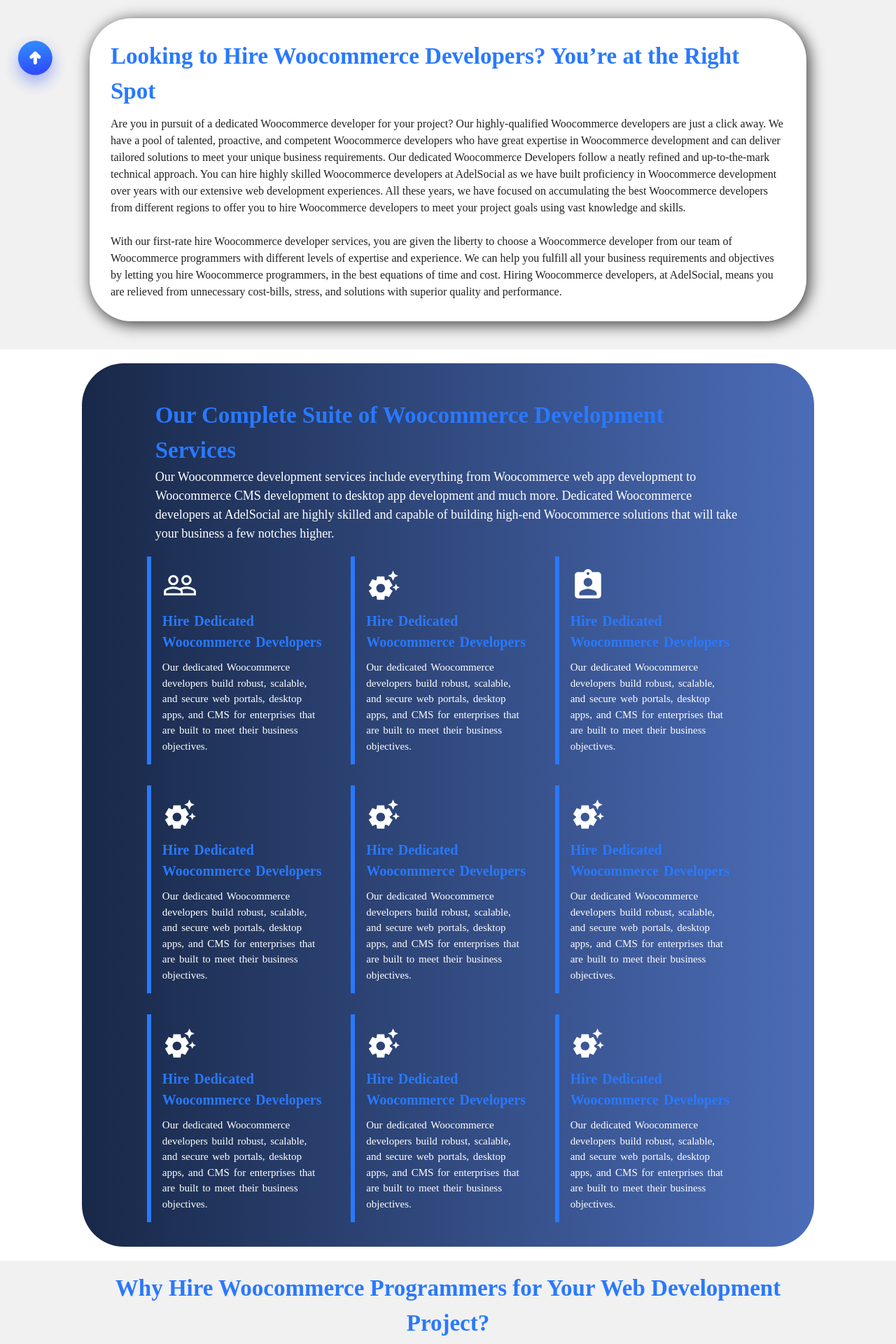
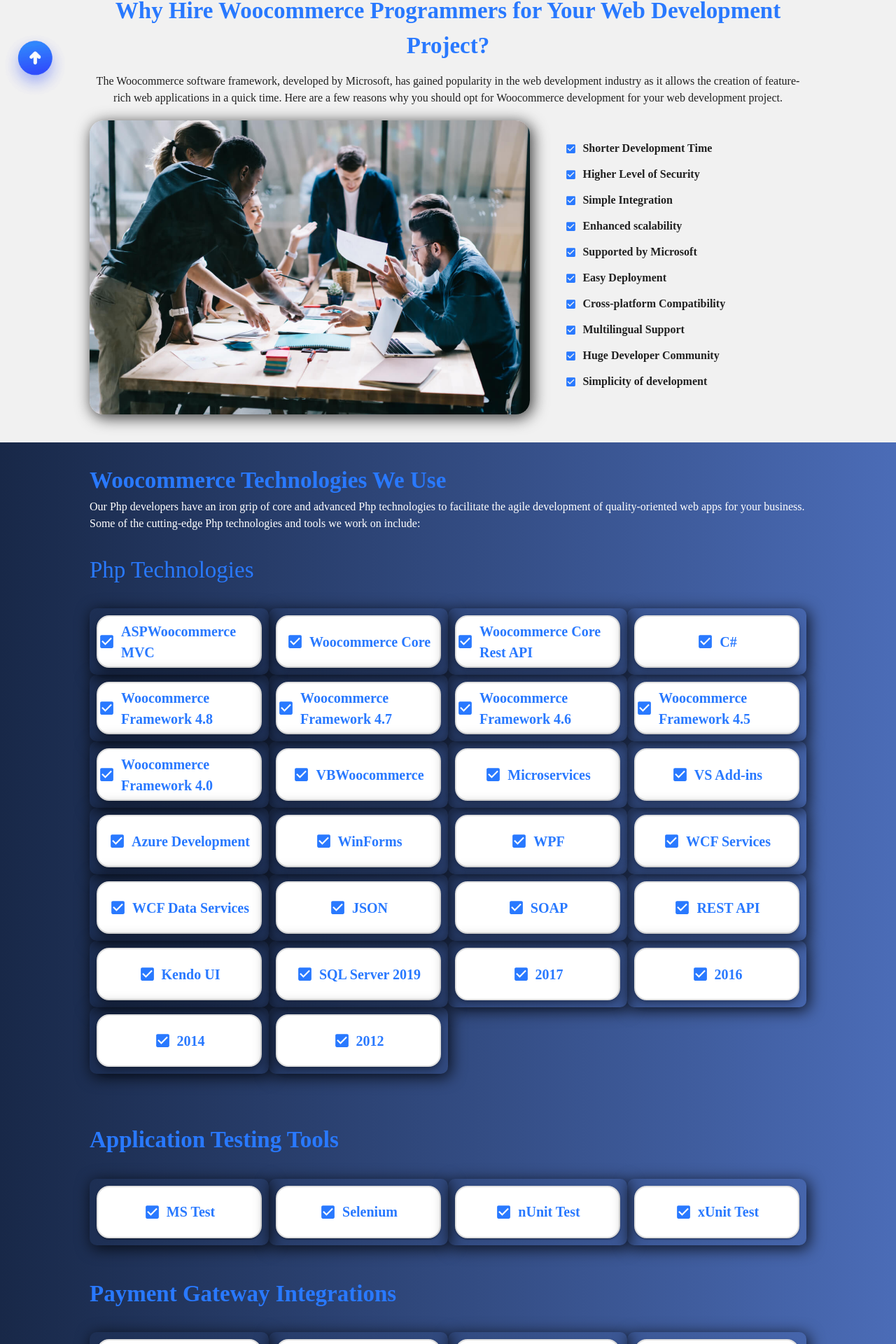
Before and after one commit to rahulrawal3101/Adelsocial, a React (Create React App) app: page /woocommerce in a window 1280 px wide. Shown: the part 610-2530 px from the top of the page at 70% size. Built offline with nearby package versions, Linux system fonts and the light colour scheme.

Commit message:
portfolio page change

```diff
--- a/src/components/SendProposal.js
+++ b/src/components/SendProposal.js
@@ -32,7 +32,7 @@
                     </Typography>
                     <Box sx={{display:'flex',justifyContent:'center',alignItems:'center'}} data-aos="fade-up">
 
-                    <Button variant='contained' onClick={()=>{navigate('/portfolio')}} sx={{fontSize:'16px',fontFamily:'serif',p:'8px 25px',borderRadius:'3px 15px 3px 15px'}}>Portfolio</Button>
+                    <Button variant='contained' onClick={()=>{navigate('/portfolio')}} sx={{fontSize:{lg:'16px',md:'15px',sm:'14px',xs:'13px'},fontFamily:'serif',p:{lg:'8px 25px',md:'8px 25px' ,sm:'7px 20px',sm:'6px 20px'},borderRadius:'3px 15px 3px 15px'}}>Portfolio</Button>
                     </Box>
 
 
--- a/src/pages/ecommerce/Woocommerce.js
+++ b/src/pages/ecommerce/Woocommerce.js
@@ -313,52 +313,6 @@
 
 
             <Grid item xs={12} sx={{ pb: "40px", bgcolor: "#f1f1f1", display: "flex", justifyContent: "center" }}>
-                <Box sx={{ borderRadius: '60px', boxShadow: '3px 4px 21px 1px rgba(0,0,0,0.75)', bgcolor: 'white', width: { xs: "95%", sm: "95%", md: "95%", lg: "80%" }, mt: "50px", p: '30px' }}>
-                    <Typography sx={{ fontSize:{lg:"33px",md:"30px",sm:"28px",xs:"22px"}, fontWeight: "800", color: MAIN_COLOR }} >
-                        Looking to Hire Woocommerce Developers? You’re at the Right Spot
-                    </Typography>
-                    <Typography sx={{ fontSize: { xs: '12px', lg: '16px', }, color: '#212121',mt:"10px" }}>
-                        Are you in pursuit of a dedicated Woocommerce developer for your project? Our highly-qualified Woocommerce developers are just a click away. We have a pool of talented, proactive, and competent Woocommerce developers who have great expertise in Woocommerce development and can deliver tailored solutions to meet your unique business requirements. Our dedicated Woocommerce Developers follow a neatly refined and up-to-the-mark technical approach. You can hire highly skilled Woocommerce developers at AdelSocial as we have built proficiency in Woocommerce development over years with our extensive web development experiences. All these years, we have focused on accumulating the best Woocommerce developers from different regions to offer you to hire Woocommerce developers to meet your project goals using vast knowledge and skills.
-                        <br />
-                        <br />
-                        With our first-rate hire Woocommerce developer services, you are given the liberty to choose a Woocommerce developer from our team of Woocommerce programmers with different levels of expertise and experience. We can help you fulfill all your business requirements and objectives by letting you hire Woocommerce programmers, in the best equations of time and cost. Hiring Woocommerce developers, at AdelSocial, means you are relieved from unnecessary cost-bills, stress, and solutions with superior quality and performance.
-                    </Typography>
-                </Box>
-            </Grid>
-            <Box sx={{ p: "20px 10px", display:'flex', justifyContent:'center',alignItems:'center' }}>
-                <Grid className='dotnetPage'  container sx={{ borderRadius: "60px", pb: '20px', flexDirection: 'column', justifyContent: 'center', alignItems: 'center', width: { xs: "100%", sm: "99.2%", md: "99%", lg: "83%" } }}>
-                    <Grid item xs={12} sx={{  mb: "20px", display: "flex", justifyContent: "center" ,borderRadius:'20px' }}>
-                        <Box sx={{ width: { xs: "90%", sm: "90%", md: "70%", lg: "80%" }, mt: "50px" }}>
-                            <Typography sx={{ fontSize:{lg:"33px",md:"30px",sm:"28px",xs:"22px"}, fontWeight: "800", color: MAIN_COLOR }} >
-                                Our Complete Suite of Woocommerce Development Services
-                            </Typography>
-                            <Typography sx={{ color: 'white', fontSize: { xs: '12px', lg: '18px' } }}>
-                                Our Woocommerce development services include everything from Woocommerce web app development to Woocommerce CMS development to desktop app development and much more. Dedicated Woocommerce developers at AdelSocial are highly skilled and capable of building high-end Woocommerce solutions that will take your business a few notches higher.
-                            </Typography>
-
-                        </Box>
-                    </Grid>
-
-                    <Grid container sx={{ width: '100%', display:'flex', justifyContent:'center', alignItems:'center' }} spacing={2}>
-                        {
-                            netInfo.map((ele) => {
-                                return (
-
-                                    <Grid item xs={12} sm={6} md={3} lg={3} data-aos='fade-up' sx={{ borderLeft: `6px solid ${MAIN_COLOR}`, p: "15px 10px 15px 10px", lineHeight: "2", m: "15px" }}>
-                                        <Box>
-                                            {ele.icon}
-                                        </Box>
-                                        <Typography sx={{ fontWeight: "800", fontSize: "20px", wordSpacing: "2px", letterSpacing: "px", color: MAIN_COLOR }}>{ele.title}</Typography>
-                                        <Typography sx={{ wordSpacing: "2px", mt: "10px", color: 'white', fontSize: { xs: '12px', lg: '15px' } }}>{ele.about}</Typography>
-                                    </Grid>
-                                )
-                            })
-                        }
-                    </Grid>
-                </Grid>
-            </Box>
-
-            <Grid item xs={12} sx={{ pb: "40px", bgcolor: "#f1f1f1", display: "flex", justifyContent: "center" }}>
                 <Box sx={{ width: { xs: "90%", sm: "90%", md: "70%", lg: "80%" }, mt:"15px",textAlign:{xs:"",sm:"",md:"center",lg:"center"} }}>
                     <Typography sx={{fontSize:{lg:"33px",md:"30px",sm:"28px",xs:"22px"}, fontWeight: "900", color: MAIN_COLOR }} >
                         Why Hire Woocommerce Programmers for Your Web Development Project?
@@ -369,7 +323,7 @@
 
                     <Box sx={{ display: "flex", alignItems: "center", flexWrap: "wrap" }}>
                         <Box data-aos='fade-up' sx={{ mt: "20px", height: { xs: "300px", sm: "300px", md: "380px", lg: "420px" } }}>
-                            <img src={orangenet} style={{ borderRadius: '90px', boxShadow: '3px 4px 21px 1px rgba(0,0,0,0.75)', }} alt='pic' height="100%" width="100%" />
+                            <img src={orangenet} style={{ borderRadius: '20px', boxShadow: '3px 4px 21px 1px rgba(0,0,0,0.75)', }} alt='pic' height="100%" width="100%" />
                         </Box>
                         <Box sx={{ml:'30px'}}>
                             {
@@ -388,23 +342,22 @@
                 </Box>
             </Grid>
 
-
             <Grid className='dotnetPage' item xs={12} sx={{ pb: "40px", display: "flex", justifyContent: "center", mt: '0px', pt: '30px' }}>
                     <Box sx={{ width: { xs: "90%", sm: "90%", md: "70%", lg: "80%" } }}>
-                    <Typography sx={{ fontSize:{lg:"33px",md:"30px",sm:"28px",xs:"22px"}, fontWeight: "800", color: MAIN_COLOR }} >
+                        <Typography sx={{ fontSize: { lg: "33px", md: "30px", sm: "28px", xs: "22px" }, fontWeight: "800", color: MAIN_COLOR }} >
                             Woocommerce Technologies We Use
                         </Typography>
-                    <Typography sx={{ fontSize: { xs: '12px', lg: '16px'},color: 'white'  }}>Our Woocommerce developers have an iron grip of core and advanced Woocommerce technologies to facilitate the agile development of quality-oriented web apps for your business. Some of the cutting-edge Woocommerce technologies and tools we work on include:</Typography>
+                        <Typography sx={{ fontSize: { xs: '12px', lg: '16px' }, color: 'white' }}>Our Php developers have an iron grip of core and advanced Php technologies to facilitate the agile development of quality-oriented web apps for your business. Some of the cutting-edge Php technologies and tools we work on include:</Typography>
 
                         <Box>
-                        <Typography sx={{ fontSize:{lg:"33px",md:"30px",sm:"28px",xs:"22px"}, color: MAIN_COLOR, m: "30px 0px" }} >
-                            Woocommerce Technologies
+                            <Typography sx={{ fontSize: { lg: "33px", md: "30px", sm: "28px", xs: "22px" }, color: MAIN_COLOR, m: "30px 0px" }} >
+                                Php Technologies
                             </Typography>
-                        <Grid container spacing={2}>
+                            <Grid container >
                                 {
                                     Technologies1.map((ele) => {
                                         return (
-                                        <Grid item xs={12} sm={6} md={4} lg={3} sx={{ borderRadius: '10px', boxShadow: '3px 4px 21px 1px rgba(0,0,0,0.75)',p:'0px 10px 10px 0px ' }}>
+                                            <Grid item xs={12} sm={6} md={4} lg={3} sx={{ borderRadius: '10px', boxShadow: '3px 4px 21px 1px rgba(0,0,0,0.75)', p: '10px ' }}>
                                                 <Paper sx={{ display: 'flex', justifyContent: 'center', border: "2px solid #e0e0e0", height: "75px", borderRadius: "18px" }} elevation={7}>
                                                     <Typography sx={{ display: "flex", alignItems: "center", fontSize: "20px", fontWeight: 900, color: MAIN_COLOR }}>
                                                         <CheckBoxIcon sx={{ mr: "8px", color: MAIN_COLOR, fontSize: "25px" }} />{ele}
@@ -422,18 +375,18 @@
 
                 </Grid>
 
-            <Grid className='dotnetPage' item xs={12} sx={{ pb: "15px",display:'flex', justifyContent:'center'  }}>
+                <Grid className='dotnetPage' item xs={12} sx={{ pb: "15px", display: 'flex', justifyContent: 'center' }}>
                     <Box sx={{ width: { xs: "90%", sm: "90%", md: "70%", lg: "80%" }, }}>
                         <Box>
-                        <Typography sx={{fontSize:{lg:"33px",md:"30px",sm:"28px",xs:"22px"}, m: '30px 0px', fontWeight: "900", color: MAIN_COLOR }} >
+                            <Typography sx={{ fontSize: { lg: "33px", md: "30px", sm: "28px", xs: "22px" }, m: '30px 0px', fontWeight: "900", color: MAIN_COLOR }} >
                                 Application Testing Tools
                             </Typography>
-                        <Grid container spacing={2} >
+                            <Grid container  >
                                 {
                                     Technologies2.map((ele) => {
                                         return (
-                                        <Grid item xs={12} sm={6} md={6} lg={3} sx={{ borderRadius: '10px', boxShadow: '3px 4px 21px 1px rgba(0,0,0,0.75)',p:'0px 14px 15px 0px'  }}>
-                                        <Paper sx={{ display: 'flex', justifyContent: 'center', border: "2px solid #e0e0e0",  height: "75px", borderRadius: "18px" , }} elevation={2}>
+                                            <Grid item xs={12} sm={6} md={6} lg={3} sx={{ borderRadius: '10px', boxShadow: '3px 4px 21px 1px rgba(0,0,0,0.75)', p: '10px' }}>
+                                                <Paper sx={{ display: 'flex', justifyContent: 'center', border: "2px solid #e0e0e0", height: "75px", borderRadius: "18px", }} elevation={2}>
                                                     <Typography sx={{ display: "flex", alignItems: "center", fontSize: "20px", fontWeight: 900, color: MAIN_COLOR }}>
                                                         <CheckBoxIcon sx={{ mr: "8px", color: MAIN_COLOR, fontSize: "25px" }} />{ele}
                                                     </Typography>
@@ -453,14 +406,14 @@
                 <Grid className='dotnetPage' item xs={12} sx={{ pb: "15px", display: "flex", justifyContent: "center" }}>
                     <Box sx={{ width: { xs: "90%", sm: "90%", md: "70%", lg: "80%" }, }}>
                         <Box>
-                        <Typography sx={{ fontSize:{lg:"33px",md:"30px",sm:"28px",xs:"22px"}, m: '30px 0px', fontWeight: "800", color: MAIN_COLOR }} >
+                            <Typography sx={{ fontSize: { lg: "33px", md: "30px", sm: "28px", xs: "22px" }, m: '30px 0px', fontWeight: "800", color: MAIN_COLOR }} >
                                 Payment Gateway Integrations
                             </Typography>
-                        <Grid container spacing={2}>
+                            <Grid container >
                                 {
                                     Technologies3.map((ele) => {
                                         return (
-                                        <Grid item xs={12} sm={6} md={4} lg={3} sx={{ borderRadius: '10px', boxShadow: '3px 4px 21px 1px rgba(0,0,0,0.75)',p:'0px 10px 10px 0px' }}>
+                                            <Grid item xs={12} sm={6} md={4} lg={3} sx={{ borderRadius: '10px', boxShadow: '3px 4px 21px 1px rgba(0,0,0,0.75)', p: '10px' }}>
                                                 <Paper sx={{ display: 'flex', justifyContent: 'center', border: "2px solid #e0e0e0", p: "10px", height: "75px", borderRadius: "18px" }} elevation={2}>
                                                     <Typography sx={{ display: "flex", alignItems: "center", fontSize: "20px", fontWeight: 900, color: MAIN_COLOR }}>
                                                         <CheckBoxIcon sx={{ mr: "8px", color: MAIN_COLOR, fontSize: "25px" }} />{ele}
@@ -487,7 +440,7 @@
                     </Box>
                 </Box>
                 <Box sx={{ display: "flex", justifyContent: "center", mt: "20px" }}>
-                    <Grid container sx={{ width: { xs: "99%", sm: "99%", md: "70%", lg: "80%" }, display:'flex', justifyContent:'space-between', alignItems:'center', bgcolor:'black', borderRadius:'10px'}} >
+                    <Grid container sx={{ width: { xs: "99%", sm: "99%", md: "70%", lg: "80%" }, display:'flex', justifyContent:'space-between', alignItems:'center', borderRadius:'10px'}} >
                         {
                             AllBuisness.map((ele) => {
                                 return (
@@ -506,7 +459,6 @@
                     </Grid>
                 </Box>
             </Grid>
-
             <Grid item xs={12} sx={{ display: "flex", justifyContent: "center" }}>
                 <Box sx={{ width: { xs: "100%", sm: "90%", md: "70%", lg: "70%" }, mt: "10px" }}>
                     <Grid item container>
--- a/src/pages/web/Wordpress.js
+++ b/src/pages/web/Wordpress.js
@@ -228,7 +228,7 @@
                         </Grid>
                     </Grid>
                 </Box> */}
-                <Grid container sx={{ p: "20px" }}>
+                <Grid container sx={{ p: "20px",display:'flex',justifyContent:'center',alignItems:'center' }}>
 
                 <Grid item xs={12} md={5} lg={5} data-aos='fade-up'>
                     <Typography sx={{ fontSize: {lg:"35px",md:'33px',sm:'30px',xs:'28px'}, fontWeight: "800", color: MAIN_COLOR }} >
```
Also changed, not shown: src/components/BannerText.js (+8 -6 lines), src/pages/Contact.js (+19 -12 lines), src/pages/portfolio/Portfolio.js (+33 -23 lines), 9 other files (tests, documents, lock files or other folders). Lines whose indentation alone changed are shown as unchanged.
